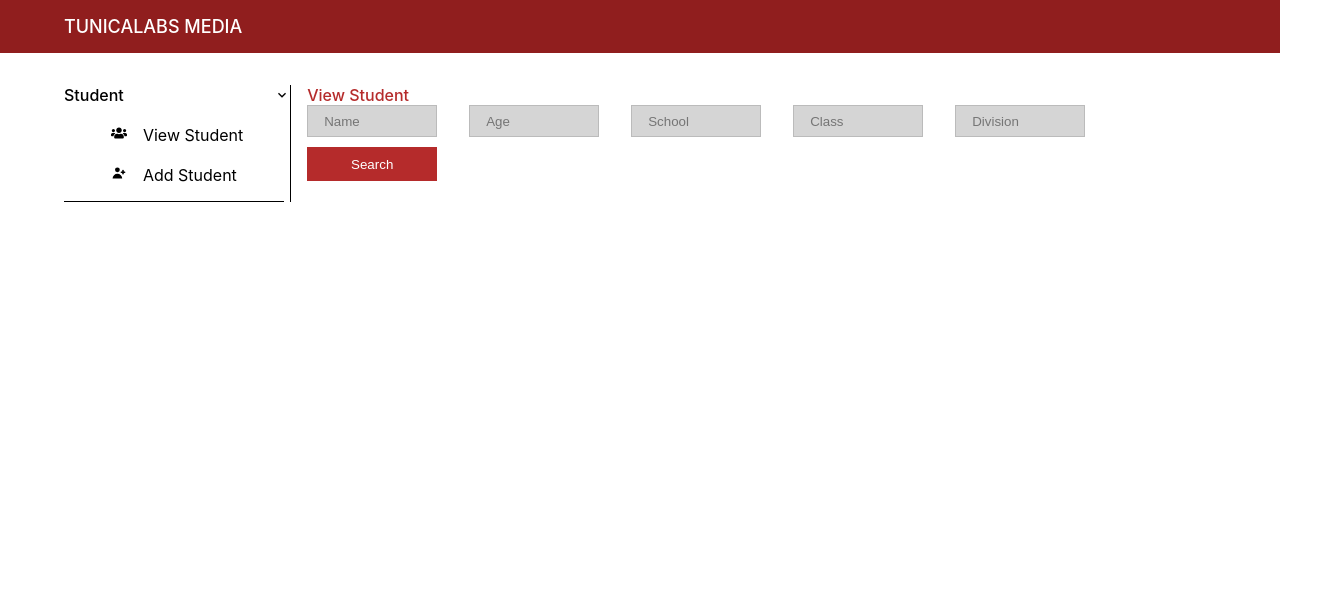
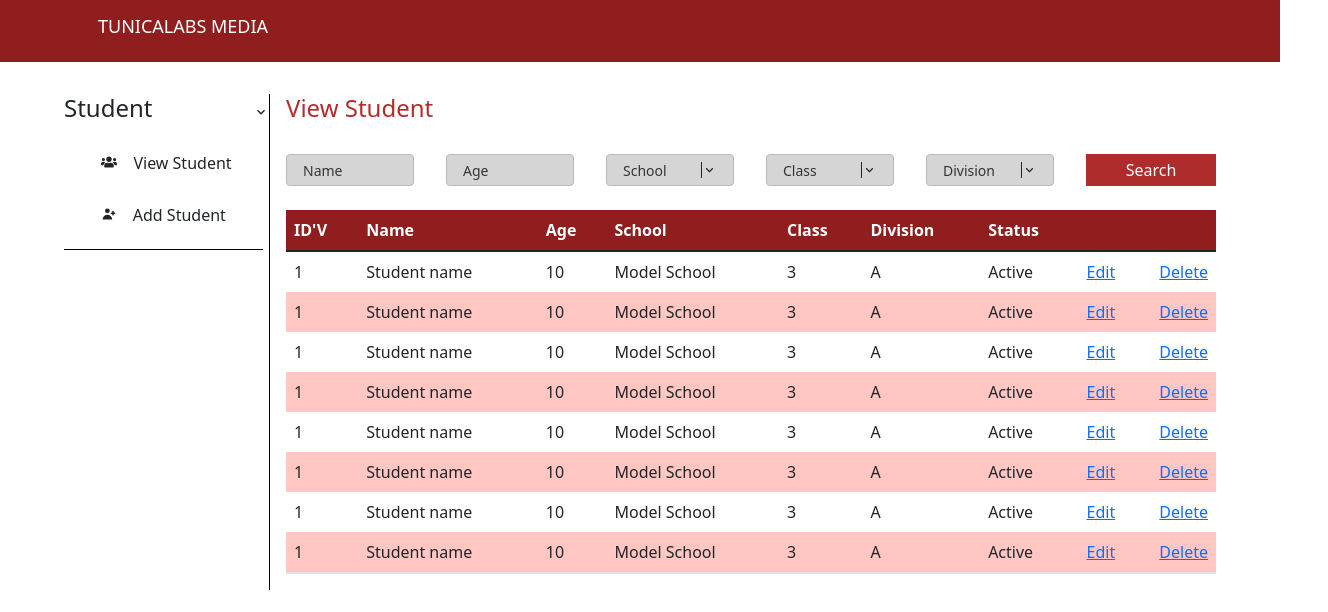
Before and after one commit to choyondas/tunicalabs-test, a React (Create React App) app: page /student-dashboard in a window 1280 px wide. Shown: the top 612 px of the page, 1328 px wide, since content can reach past the window. Built offline with nearby package versions, Linux system fonts and the light colour scheme.

Commit message:
initial table

```diff
--- a/package.json
+++ b/package.json
@@ -6,7 +6,9 @@
     "@testing-library/jest-dom": "^5.16.4",
     "@testing-library/react": "^13.3.0",
     "@testing-library/user-event": "^13.5.0",
+    "bootstrap": "^5.1.3",
     "react": "^18.2.0",
+    "react-bootstrap": "^2.4.0",
     "react-dom": "^18.2.0",
     "react-icons": "^4.4.0",
     "react-router-dom": "6",
--- a/src/components/Dashboard/Student/Student.css
+++ b/src/components/Dashboard/Student/Student.css
@@ -17,6 +17,7 @@
 }
 .leftHead h4{
     font-weight: 500;
+
 }
 
 .viewS, .addS{
@@ -24,6 +25,7 @@
     justify-content: center;
     gap:1rem;
     cursor: pointer;
+
 
 
 
@@ -37,6 +39,7 @@
 .viewS h4, .addS h4{
 
     font-weight:400;
+    font-size: 16px;
 
 }
 .viewS:hover{
@@ -52,21 +55,76 @@
     color:#b52b2b;
     font-weight:500;
 }
-.studentContent .right input{
-    height:1.5rem;
-    width:6rem;
-    margin-right:2rem;padding:.2rem 1rem;
-    outline:0;
-    background-color:rgb(213, 213, 213);
-    border: 1px solid rgb(187, 187, 187);
+
+.studentContent .right {
+   width: 100%;
 }
+.sInput{
+display:flex;
+width:100%;
+justify-content:space-around
+
+
+}
+.studentContent .right .sfield{
+
+    display: flex;
+        justify-content: space-between;
+        align-items: center;
+        height: 2rem;
+        width: 8rem;
+        margin-right: 2rem;
+        padding: 0.4rem 1rem;
+        outline: 0;
+        background-color: rgb(213, 213, 213);
+        border: 1px solid rgb(187, 187, 187);
+        border-radius:4px;
+}
+.studentContent .right .sfield p{
+
+    font-size:14px;
+    color:rgb(52, 52, 52);
+    margin:0;
+
+}
+.studentContent .right .sfield .arrow{
+
+    border-left: 1px solid;
+
+}
+
+
 .studentContent .right .btn-search{
     width:130px;
 
     text-align:center;
-    margin-top:10px;
-    height: 2.1rem ;
-    background-color:#b52b2b;
+
+    height: 2rem ;
+    background-color:#af2c2c;
     color:white;
     border: none;
 }
+
+
+.modify {
+    display: flex;
+    justify-content:space-between;
+}
+
+tbody tr:nth-child(even){
+    background-color:rgb(255, 198, 194);
+}
+tbody tr:nth-child(odd){
+    background-color:white;
+}
+
+.table>:not(caption)>*>* {
+    padding: 0.5rem 0.5rem;
+    box-shadow: none !important;
+    border-bottom-width: 0 !important;
+
+}
+table{
+    border-bottom: 2px solid black;
+
+}
--- a/src/components/Dashboard/Student/Student.js
+++ b/src/components/Dashboard/Student/Student.js
@@ -3,6 +3,7 @@ import './Student.css';
 import { MdKeyboardArrowDown } from 'react-icons/md';
 import { FaUsers } from 'react-icons/fa';
 import { HiUserAdd } from 'react-icons/hi';
+import Table from 'react-bootstrap/Table';
 
 const Student = () => {
     return (
@@ -35,14 +36,166 @@ const Student = () => {
                 </div>
                 <div className="right">
                     <h4>View Student</h4>
+                <br />
                     <div className="sInput">
-                        <input type="text" placeholder="Name" />
-                        <input type="text" placeholder="Age" />
-                        <input type="text" placeholder="School" />
-                        <input type="text" placeholder="Class" />
-                        <input type="text" placeholder="Division" />
+                        <div className="sfield">
+                            <p>Name</p>
+                        </div>
+                        <div className="sfield">
+                            <p>Age</p>
+                        </div>
+                        <div className="sfield">
+                            <p>School</p>
+                            <MdKeyboardArrowDown className="arrow"/>
+
+                        </div>
+                        <div className="sfield">
+                            <p>Class</p>
+                            <MdKeyboardArrowDown className="arrow"/>
+                        </div>
+                        <div className="sfield">
+                            <p>Division</p>
+                            <MdKeyboardArrowDown className="arrow"/>
+                        </div>
+
+
                        <input type="submit" value="Search" className='btn-search' />
                     </div>
+                    <br />
+
+                    {/* //table section */}
+
+                       <Table striped>
+      <thead>
+                            <tr style={{ backgroundColor: '#901e1e', color: 'white', border:'none'}}>
+          <th>ID'V</th>
+          <th>Name</th>
+          <th>Age</th>
+          <th>School</th>
+          <th>Class</th>
+          <th>Division</th>
+          <th>Status</th>
+          <th></th>
+        </tr>
+      </thead>
+      <tbody>
+        <tr style={{backgroundColor:'white'}}>
+          <td>1</td>
+          <td>Student name</td>
+          <td>10</td>
+          <td>Model School</td>
+          <td>3</td>
+          <td>A</td>
+          <td>Active</td>
+                                <td className='modify'>
+                                    <a href="">Edit</a>
+                                    <a href="">Delete</a>
+
+          </td>
+        </tr>
+        <tr>
+          <td>1</td>
+          <td>Student name</td>
+          <td>10</td>
+          <td>Model School</td>
+          <td>3</td>
+          <td>A</td>
+          <td>Active</td>
+                                <td className='modify'>
+                                    <a href="">Edit</a>
+                                    <a href="">Delete</a>
+
+          </td>
+        </tr>
+        <tr>
+          <td>1</td>
+          <td>Student name</td>
+          <td>10</td>
+          <td>Model School</td>
+          <td>3</td>
+          <td>A</td>
+          <td>Active</td>
+                                <td className='modify'>
+                                    <a href="">Edit</a>
+                                    <a href="">Delete</a>
+
+          </td>
+        </tr>
+        <tr>
+          <td>1</td>
+          <td>Student name</td>
+          <td>10</td>
+          <td>Model School</td>
+          <td>3</td>
+          <td>A</td>
+          <td>Active</td>
+                                <td className='modify'>
+                                    <a href="">Edit</a>
+                                    <a href="">Delete</a>
+
+          </td>
+        </tr>
+        <tr>
+          <td>1</td>
+          <td>Student name</td>
+          <td>10</td>
+          <td>Model School</td>
+          <td>3</td>
+          <td>A</td>
+          <td>Active</td>
+                                <td className='modify'>
+                                    <a href="">Edit</a>
+                                    <a href="">Delete</a>
+
+          </td>
+        </tr>
+        <tr>
+          <td>1</td>
+          <td>Student name</td>
+          <td>10</td>
+          <td>Model School</td>
+          <td>3</td>
+          <td>A</td>
+          <td>Active</td>
+                                <td className='modify'>
+                                    <a href="">Edit</a>
+                                    <a href="">Delete</a>
+
+          </td>
+        </tr>
+        <tr>
+          <td>1</td>
+          <td>Student name</td>
+          <td>10</td>
+          <td>Model School</td>
+          <td>3</td>
+          <td>A</td>
+          <td>Active</td>
+                                <td className='modify'>
+                                    <a href="">Edit</a>
+                                    <a href="">Delete</a>
+
+          </td>
+        </tr>
+        <tr>
+          <td>1</td>
+          <td>Student name</td>
+          <td>10</td>
+          <td>Model School</td>
+          <td>3</td>
+          <td>A</td>
+          <td>Active</td>
+                                <td className='modify'>
+                                    <a href="">Edit</a>
+                                    <a href="">Delete</a>
+
+          </td>
+        </tr>
+
+      </tbody>
+                    </Table>
+
+
 
 
 
--- a/src/index.js
+++ b/src/index.js
@@ -2,6 +2,7 @@ import React from 'react';
 import ReactDOM from 'react-dom/client';
 import './index.css';
 import App from './App';
+import 'bootstrap/dist/css/bootstrap.min.css';
 
 
 const root = ReactDOM.createRoot(document.getElementById('root'));
```
Also changed, not shown: 2 other files (tests, documents, lock files or other folders).
